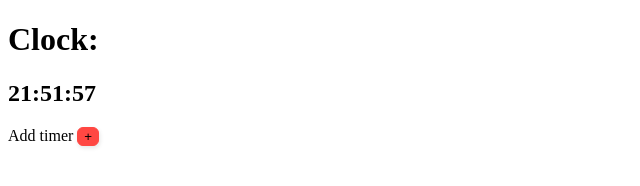
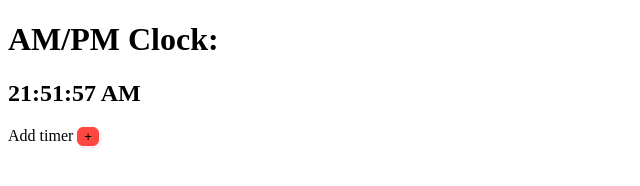
Before and after one commit to max-zil/webClock1, a website: page index.html in a window 1280 px wide. Shown: the whole page, without its empty margins (0-640 px from the left). Drawn offline with Linux system fonts and the light colour scheme.

Commit message:
added AM/PM functionality

```diff
--- a/index.html
+++ b/index.html
@@ -8,7 +8,7 @@
     <link rel="stylesheet" href="css/style.css">
   </head>
   <body onload="updateClock()" id="origin">
-    <h1>Clock:</h1>
+    <h1>AM/PM Clock:</h1>
     <h2 id="clock">00:12</h2>
     <label>Add timer</label>
     <div class="dropdown">
--- a/public/script.js
+++ b/public/script.js
@@ -1,14 +1,22 @@
 
 function format(a) {
     if (a <= 9) {
-        return "0" + a
+        return "0" + a;
     }else{
-        return a
+        return a;
     }
 }
 
 function timeToString(elem){
-    let timeString = elem.getHours() +":" + format(elem.getMinutes()) + ":" + format(elem.getSeconds());
+    let timeString = format(elem.getHours()) +":" + format(elem.getMinutes()) + ":" + format(elem.getSeconds());
+    //AM PM functionality
+    let ampm = "";
+    if(elem.getHours()>= 0 || elem.getHours() <=11 ){
+        ampm = "AM";
+    }else{
+        ampm = "PM";
+    }
+    timeString = timeString + " " + ampm;
     return timeString;
 }
 
@@ -37,7 +45,7 @@ function addStopWatch(){
     let h = 0, m = 0, s = 0;
     let stopped = false;
 
-    let timeString = h +":" + format(m) + ":" + format(s);
+    let timeString = format(h) +":" + format(m) + ":" + format(s);
     let newDiv = document.createElement("div");
     let newLabel = document.createElement("label");
     //create a stop button
```
